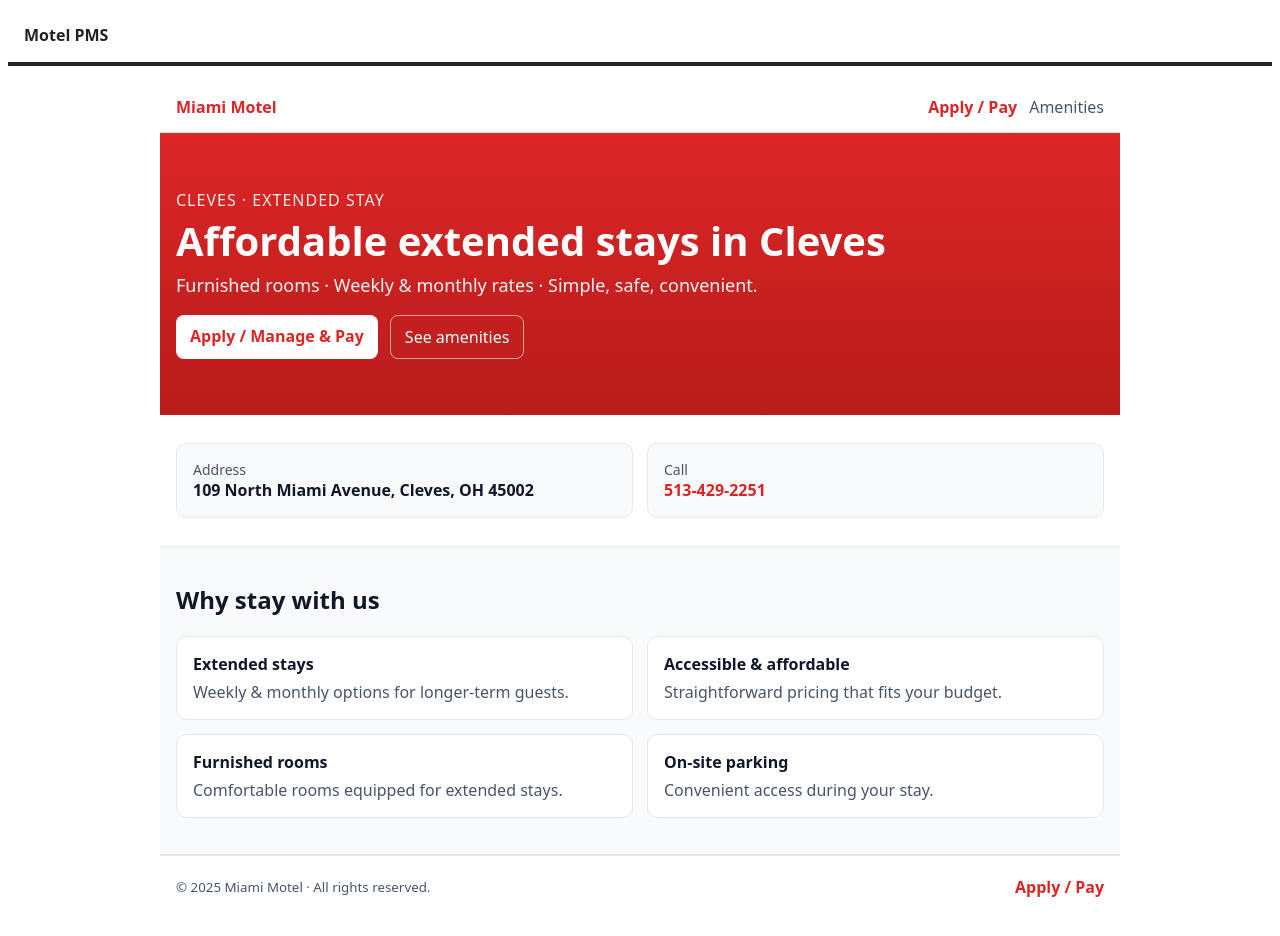
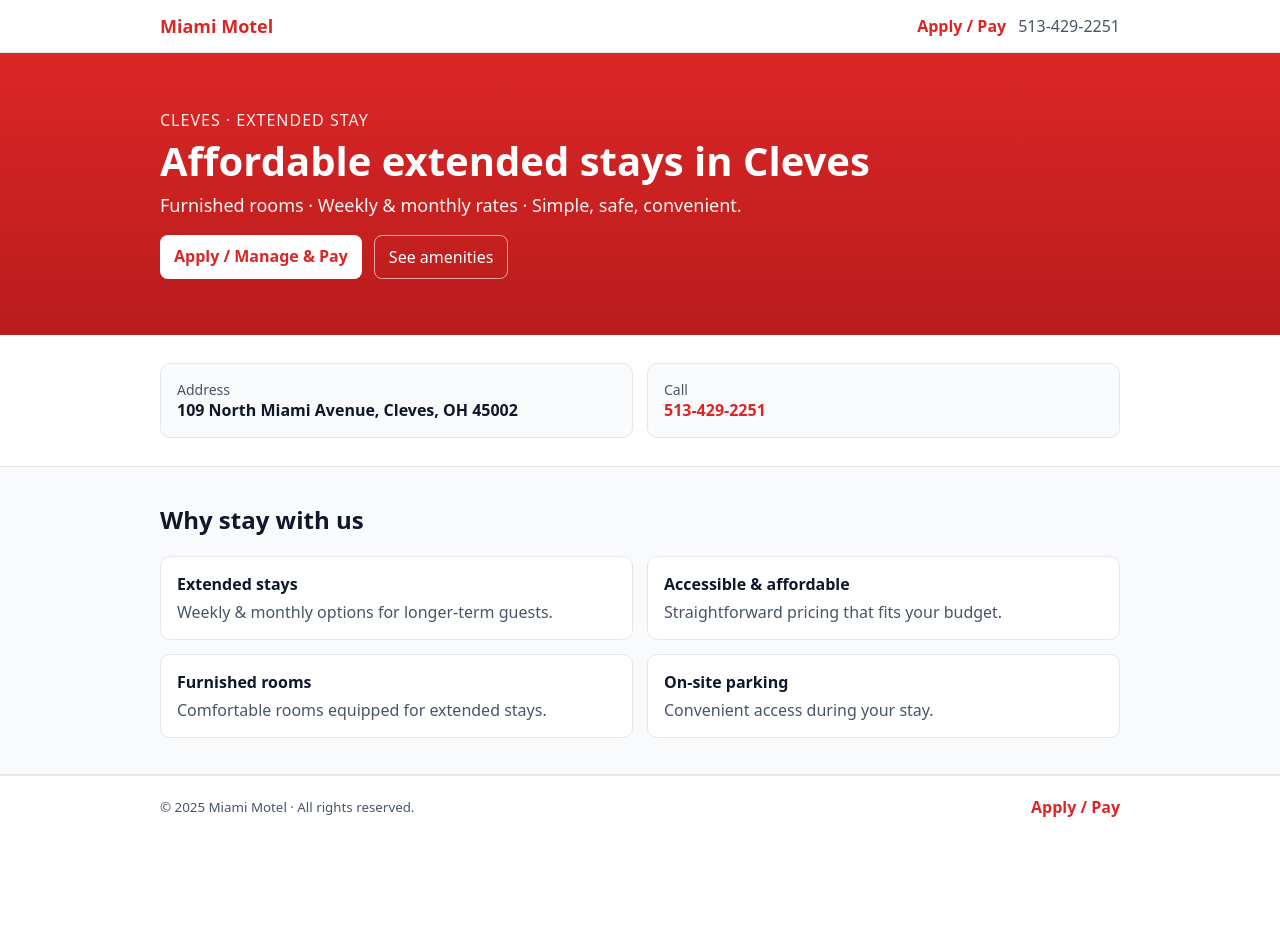
Before and after one commit to stepabovemd-create/motel-pms-vercel, a Next.js app: page /miami in a window 1280 px wide. Shown: the top 936 px of the page. After the commit the page ends 838 px from the top, so only its background shows below. Built offline with nearby package versions, Linux system fonts and the light colour scheme.

Commit message:
feat(header): add universal header component across all pages

```diff
--- a/app/layout.jsx
+++ b/app/layout.jsx
@@ -1,13 +1,13 @@
-export const metadata = { title: 'Motel PMS' };
+import Header from '../components/Header';
+
+export const metadata = { title: 'Miami Motel · Extended Stay in Cleves, OH' };
 
 export default function RootLayout({ children }) {
   return (
     <html lang="en">
-      <body style={{ fontFamily: 'system-ui, -apple-system, Segoe UI, Roboto, Arial, sans-serif', color: '#222' }}>
-        <header style={{ borderBottom: '4px solid #222', padding: '1rem' }}>
-          <strong>Motel PMS</strong>
-        </header>
-        <main style={{ maxWidth: 960, margin: '0 auto', padding: '1rem' }}>{children}</main>
+      <body style={{ fontFamily: 'system-ui, -apple-system, Segoe UI, Roboto, Arial, sans-serif', color: '#0f172a', margin: 0 }}>
+        <Header />
+        <main>{children}</main>
       </body>
     </html>
   );
--- a/app/miami/apply/page.jsx
+++ b/app/miami/apply/page.jsx
@@ -19,12 +19,12 @@ export default function MiamiApply() {
 
   return (
     <div style={{ fontFamily: 'system-ui, -apple-system, Segoe UI, Roboto, Arial, sans-serif' }}>
-      <header style={{ background: 'linear-gradient(180deg, #dc2626 0%, #b91c1c 100%)', color: '#fff', padding: '24px 16px' }}>
+      <section style={{ background: 'linear-gradient(180deg, #dc2626 0%, #b91c1c 100%)', color: '#fff', padding: '24px 16px' }}>
         <div style={{ maxWidth: 960, margin: '0 auto' }}>
           <h1 style={{ margin: 0 }}>Miami Motel Application</h1>
           <p style={{ margin: 0 }}>Weekly and monthly stays • 109 North Miami Avenue, Cleves, OH 45002</p>
         </div>
-      </header>
+      </section>
 
       <main style={{ maxWidth: 960, margin: '0 auto', padding: 16 }}>
         {errors.length ? (<div style={{ background: '#fff1f2', padding: 12, borderRadius: 6, color: '#991b1b', border: '1px solid #fecaca' }}><ul>{errors.map(e => <li key={e}>{e}</li>)}</ul></div>) : null}
--- a/app/miami/page.jsx
+++ b/app/miami/page.jsx
@@ -15,15 +15,6 @@ const colors = {
 export default function MiamiLanding() {
   return (
     <div style={{ fontFamily: 'system-ui, -apple-system, Segoe UI, Roboto, Arial, sans-serif', color: colors.text }}>
-      <header style={{ borderBottom: `1px solid ${colors.border}`, background: colors.panel }}>
-        <div style={{ maxWidth: 960, margin: '0 auto', padding: '14px 16px', display: 'flex', alignItems: 'center', justifyContent: 'space-between' }}>
-          <strong style={{ color: colors.primary }}>Miami Motel</strong>
-          <nav style={{ display: 'flex', gap: 12 }}>
-            <Link href="/miami/apply" style={{ color: colors.primary, textDecoration: 'none', fontWeight: 600 }}>Apply / Pay</Link>
-            <a href="#amenities" style={{ color: colors.muted, textDecoration: 'none' }}>Amenities</a>
-          </nav>
-        </div>
-      </header>
 
       <section style={{ background: `linear-gradient(180deg, ${colors.primary} 0%, ${colors.primaryDark} 100%)`, color: '#fff', padding: '56px 16px' }}>
         <div style={{ maxWidth: 960, margin: '0 auto' }}>
--- /dev/null
+++ b/components/Header.jsx
@@ -0,0 +1,22 @@
+import Link from 'next/link';
+
+const colors = {
+  primary: '#dc2626',
+  muted: '#475569',
+  border: '#e5e7eb',
+  panel: '#ffffff',
+};
+
+export default function Header() {
+  return (
+    <header style={{ borderBottom: `1px solid ${colors.border}`, background: colors.panel }}>
+      <div style={{ maxWidth: 960, margin: '0 auto', padding: '14px 16px', display: 'flex', alignItems: 'center', justifyContent: 'space-between' }}>
+        <Link href="/miami" style={{ color: colors.primary, textDecoration: 'none', fontWeight: 700, fontSize: 18 }}>Miami Motel</Link>
+        <nav style={{ display: 'flex', gap: 12 }}>
+          <Link href="/miami/apply" style={{ color: colors.primary, textDecoration: 'none', fontWeight: 600 }}>Apply / Pay</Link>
+          <a href="tel:15134292251" style={{ color: colors.muted, textDecoration: 'none' }}>513-429-2251</a>
+        </nav>
+      </div>
+    </header>
+  );
+}
```
